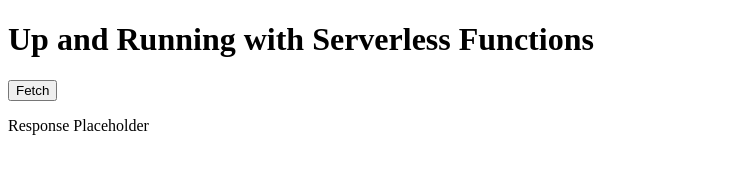
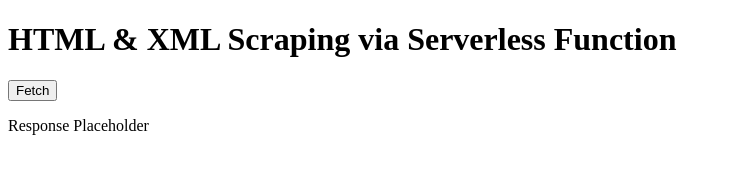
Before and after one commit to mwesttpx/netlify-serverless, a plain HTML site: page public/index.html in a window 1280 px wide. Shown: the whole page, without its empty margins (0-731 px from the left). Drawn offline with Linux system fonts and the light colour scheme.

Commit message:
updating title

```diff
--- a/public/index.html
+++ b/public/index.html
@@ -4,10 +4,10 @@
     <meta charset="UTF-8" />
     <meta http-equiv="X-UA-Compatible" content="IE=edge" />
     <meta name="viewport" content="width=device-width, initial-scale=1.0" />
-    <title>UoE Scraping Serverless Function POC</title>
+    <title>HTML & XML Scraping via Serverless Function</title>
   </head>
   <body>
-    <h1>Up and Running with Serverless Functions</h1>
+    <h1>HTML & XML Scraping via Serverless Function</h1>
     <button id="fetch-btn">Fetch</button>
     <p id="response-output">Response Placeholder</p>
 
```
